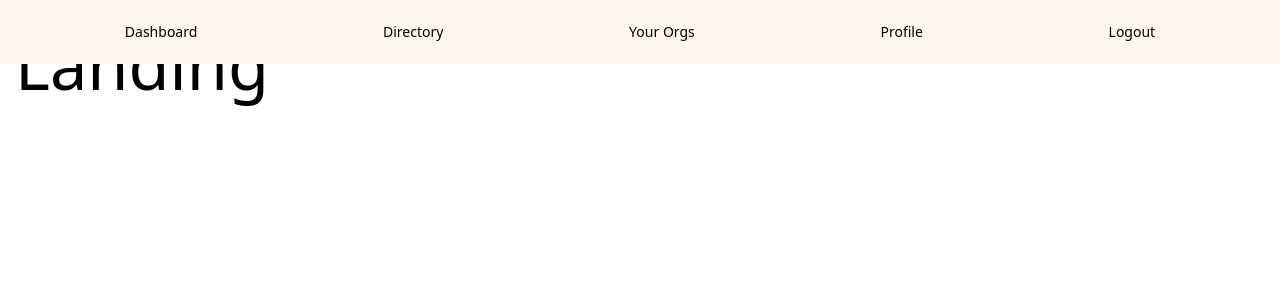
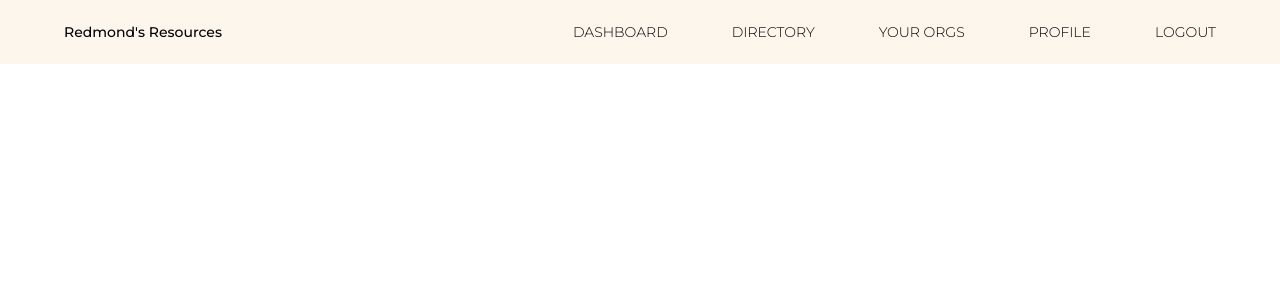
Before and after one commit to emilydma08/community-resource-hub, a Flask app: page / in a window 1280 px wide. Shown: the top 300 px of the page. Run offline with Flask 3, Linux system fonts and the light colour scheme; some libraries are stand-ins or nearby versions.

Commit message:
directory styling

```diff
--- a/app.py
+++ b/app.py
@@ -10,9 +10,6 @@ resource_categories = [
     {"name": "Category 4", "icon": "clock"},
     {"name": "Category 5", "icon": "chevron-down"},
     {"name": "Category 6", "icon": "arrows-up-down"},
-    {"name": "Category 7", "icon": "arrow-right"},
-    {"name": "Category 8", "icon": "minus"},
-    {"name": "Category 9", "icon": "plus"}
 ]
 
 @app.route('/')
--- a/static/styles.css
+++ b/static/styles.css
@@ -1,95 +1,23 @@
- :root{
+@import url('https://fonts.googleapis.com/css2?family=Merriweather:ital,opsz,wght@0,18..144,300..900;1,18..144,300..900&family=Montserrat:ital,wght@0,100..900;1,100..900&family=Roboto:ital,wght@0,100..900;1,100..900&display=swap');
+
+:root{
     --red: #c2410e;
     --light-red: #e76d59;
     --blue: #37718b;
     --beige: #fcf6ec;
+    --nav-font: 'Montserrat', sans-serif;
+    --body-font: 'Roboto', sans-serif;
+    --heading-font: 'Merriweather', serif;
 }
 
-h1{
-    font-size: 50pt !important;
-    padding: 15px;
+.nav-font {
+  font-family: var(--nav-font);
 }
 
-#header {
-    font-size: 30pt !important;
-    display: flex;
-    justify-content: space-between;
-    padding: 15px;
-}
-#content{
-    display: flex;
-    flex-direction: row;
-}
-#event-highlights {
-    background-color: gray;
-    display: flex;
-    flex-direction: column;
-    width: 600px;
-    margin: 15px;
-    padding: 20px;
-    box-shadow: 5px 10px 20px rgb(133, 133, 133);
-    align-items: center;
-    max-height: 500px;
-    overflow-y: auto;
-
+.heading-font {
+  font-family: var(--heading-font);
 }
 
-.event-card {
-    background-color: white;
-    margin: 15px;
-    padding: 30px;
-    border-radius: 7px;
-    width: 500px;
+.body-font {
+  font-family: var(--body-font);
 }
-
-.event-card h3 {
-    font-size: 30px !important;
-}
-
-#event-highlights h2 {
-    font-size: 30px !important;
-}
-#details {
-    display: flex;
-    flex-direction: column;
-    padding: 20px;
-}
-
-#details #description {
-    width: 500px;
-}
-
-#org-recs {
-    background-color: gray;
-    display: flex;
-    flex-direction: column;
-    width: 600px;
-    padding: 20px;
-    box-shadow: 5px 10px 20px rgb(133, 133, 133);
-    align-items: center;
-    max-height: 500px;
-}
-
-.org {
-    background-color: white;
-    margin: 15px;
-    padding: 30px;
-    border-radius: 7px;
-    width: 500px;
-    padding: 15px;
-}
-
-.org h2 {
-    font-size: 30px !important;
-}
-
-#org-recs h2 {
-    font-size: 30px;
-}
-
-#orgs {
-    display: flex;
-    flex-direction: row;
-    max-width: 600px;
-    overflow-x: auto;
-}
--- a/templates/_navbar.html
+++ b/templates/_navbar.html
@@ -1,29 +1,30 @@
-<nav class="bg-[var(--beige)] text-white px-8 py-4 h-16 w-full text-sm flex justify-center items-center font-medium fixed top-0 left-0 z-50">
-  <div class="w-full flex items-center flex-row justify-around ">
-    <a href="{{ url_for('dashboard') }}" class="text-black transition">Dashboard</a>
-
-    <div class="relative group">
-      <a href="#" class="text-black transition cursor-pointer">Directory</a>
+<nav class="bg-[var(--beige)] text-white px-8 py-4 h-16 w-full text-sm flex justify-center items-center font-medium fixed top-0 left-0 z-[2000]">
+  <div class="w-full px-8 flex items-center flex-row justify-between ">
+    <div class="nav-logo">
+        <a href="{{ url_for('dashboard') }}" class="nav-font text-black transition cursor-pointer">Redmond's Resources</a>
     </div>
 
-    <a href="{{ url_for('your_orgs') }}" class="text-black transition">Your Orgs</a>
-    <a href="{{ url_for('profile') }}" class="text-black transition">Profile</a>
-    <a href="{{ url_for('landing') }}" class="text-black transition">Logout</a>
+    <div class="flex flex-row items-center gap-[5vw] ml-auto nav-font font-light text-sm uppercase text-black">
+        <a href="{{ url_for('dashboard') }}" class="transition cursor-pointer">Dashboard</a>
+
+        <div class="relative group">
+        <a href="#" class=" transition">Directory</a>
+        </div>
+
+        <a href="{{ url_for('your_orgs') }}" class="transition cursor-pointer">Your Orgs</a>
+        <a href="{{ url_for('profile') }}" class=" transition cursor-pointer">Profile</a>
+        <a href="{{ url_for('landing') }}" class=" transition cursor-pointer">Logout</a>
+    </div>
   </div>
 
-  <div class="absolute top-full left-0 w-screen h-[80vh] bg-white shadow-lg opacity-0 invisible transform -translate-y-4 group-hover:opacity-100 group-hover:visible group-hover:translate-y-0 transition-all duration-300 ease-out" id="mega-menu">
-    <div class="max-w-6xl mx-auto grid grid-cols-3 gap-6 p-12">
+  <div class="absolute top-full left-0 w-screen h-[80vh] bg-white shadow-lg opacity-0 invisible transform -translate-y-4 group-hover:opacity-100 group-hover:visible group-hover:translate-y-0 transition-all duration-300 ease-out z-[1000]" id="mega-menu">
+    <div class="mx-auto grid grid-cols-3 gap-6 p-12">
       {% for item in categories %}
       <a href="{{ url_for('directory', category=item.name|lower|replace(' ', '-') ) }}"
-         class="flex flex-col items-center justify-center border rounded-2xl p-6 hover:bg-gray-50 transition cursor-pointer">
+         class="flex flex-col items-center justify-center border rounded-2xl p-6 hover:bg-gray-50 transition cursor-pointer w-[28vw] h-[16vw]">
 
-        <svg xmlns="http://www.w3.org/2000/svg"
-             class="w-12 h-12 mb-3 text-blue-500"
-             fill="none" viewBox="0 0 24 24" stroke="currentColor">
-          <path stroke-linecap="round" stroke-linejoin="round" stroke-width="2"
-                d="M3 7h18M3 12h18M3 17h18" />
-        </svg>
-        <span class="text-lg font-medium text-gray-700 hover:text-blue-600">{{ item.name }}</span>
+         <img src="{{ url_for('static', filename='images/park.png') }}" alt="Park Icon" class="w-24 h-24 mb-3">
+        <span class="nav-font font-light uppercase text-base text-black">{{ item.name }}</span>
       </a>
       {% endfor %}
     </div>
--- a/templates/index.html
+++ b/templates/index.html
@@ -8,10 +8,9 @@
     <link rel="stylesheet" href="{{ url_for('static', filename='styles.css') }}">
 </head>
 <body>
-   {% include "_navbar.html" %}
+        {% include "_navbar.html" %}
 
     <h1>Landing</h1>
-    <script src="{{ url_for('static', filename='js/sitewide.js') }}"></script>
 
 </body>
 </html>
--- a/templates/login.html
+++ b/templates/login.html
@@ -8,10 +8,7 @@
     <link rel="stylesheet" href="{{ url_for('static', filename='styles.css') }}">
 </head>
 <body>
-    {% include "_navbar.html" %}
 
     <h1>Login</h1>
-    <script src="{{ url_for('static', filename='js/sitewide.js') }}"></script>
-
 </body>
 </html>
--- a/templates/register.html
+++ b/templates/register.html
@@ -8,10 +8,6 @@
     <link rel="stylesheet" href="{{ url_for('static', filename='styles.css') }}">
 </head>
 <body>
-    {% include "_navbar.html" %}
-
     <h1>Register</h1>
-    <script src="{{ url_for('static', filename='js/sitewide.js') }}"></script>
-
 </body>
 </html>
--- a/templates/user-dashboard.html
+++ b/templates/user-dashboard.html
@@ -6,6 +6,7 @@
     <title>Dashboard</title>
     <script src="https://cdn.tailwindcss.com"></script>
     <link rel="stylesheet" href="{{ url_for('static', filename='styles.css') }}">
+    <link rel="stylesheet" href="{{ url_for('static', filename='dashboard.css') }}">
 </head>
 <body>
     {% include "_navbar.html" %}
@@ -76,6 +77,6 @@
         </div>
     </div>
 </div>
-
+  <script src="{{ url_for('static', filename='js/sitewide.js') }}"></script>
 </body>
 </html>
```
Also changed, not shown: static/dashboard.css (added, +88 -0 lines), templates/directory.html (+11 -4 lines), static/images/bookmark.png (added), static/images/comment.png (added), static/images/park.png (added), static/images/share.png (added).
